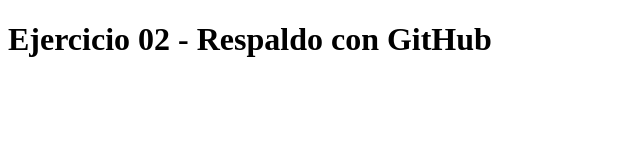
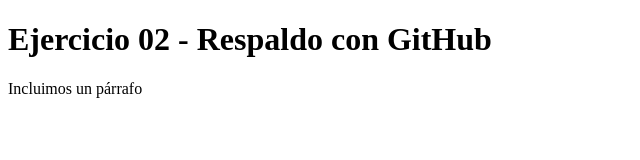
Before and after one commit to clperezp/OA_Ejercicio02_Respaldo, a plain HTML site: page index.html in a window 1280 px wide. Shown: the whole page, without its empty margins (0-640 px from the left). Drawn offline with Linux system fonts and the light colour scheme.

Commit message:
Modified index.html

```diff
--- a/index.html
+++ b/index.html
@@ -6,5 +6,6 @@
 </head>
 <body>
 <h1>Ejercicio 02 - Respaldo con GitHub</h1>
+<p>Incluimos un párrafo</p>
 </body>
 </html>
```
